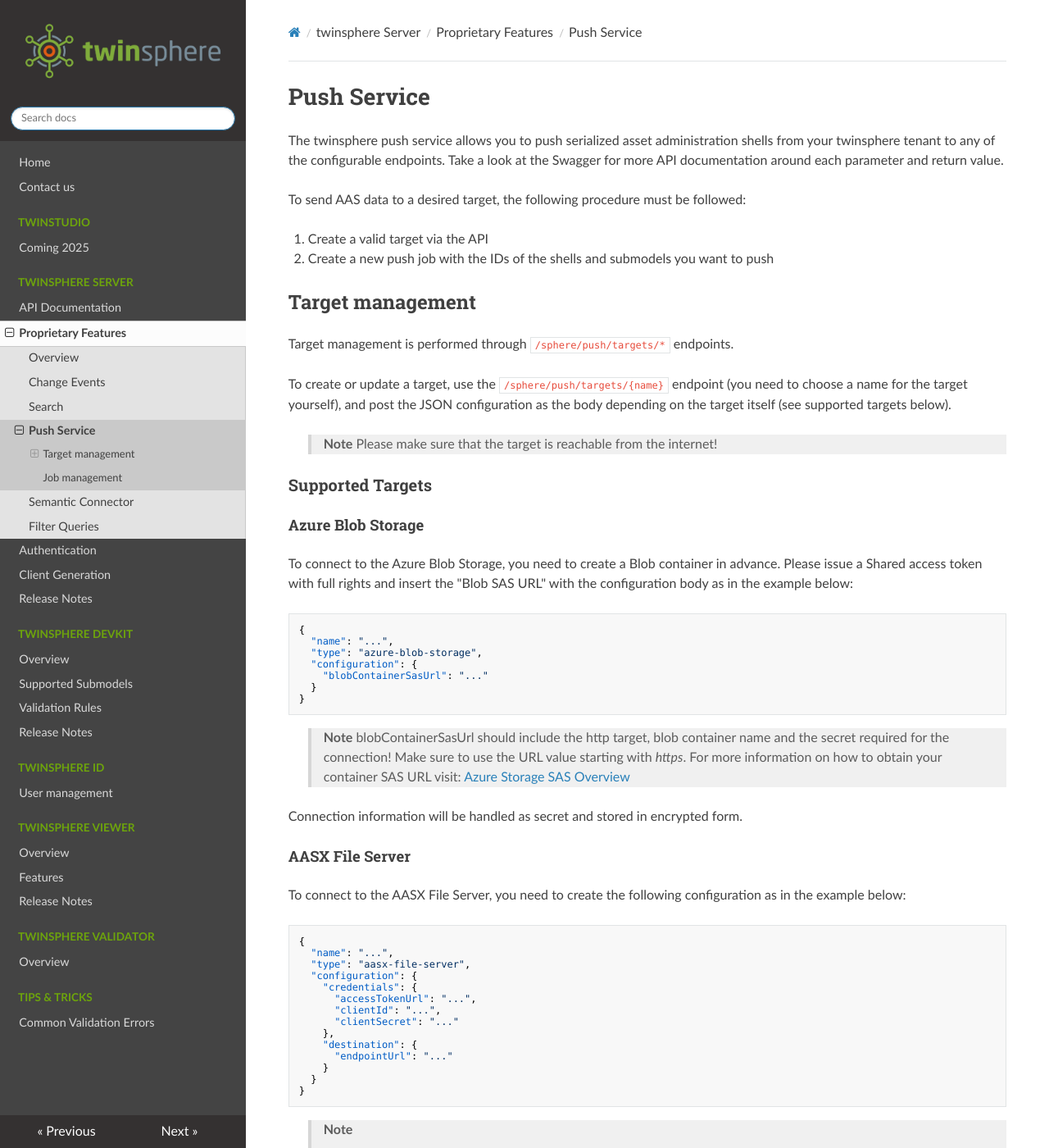
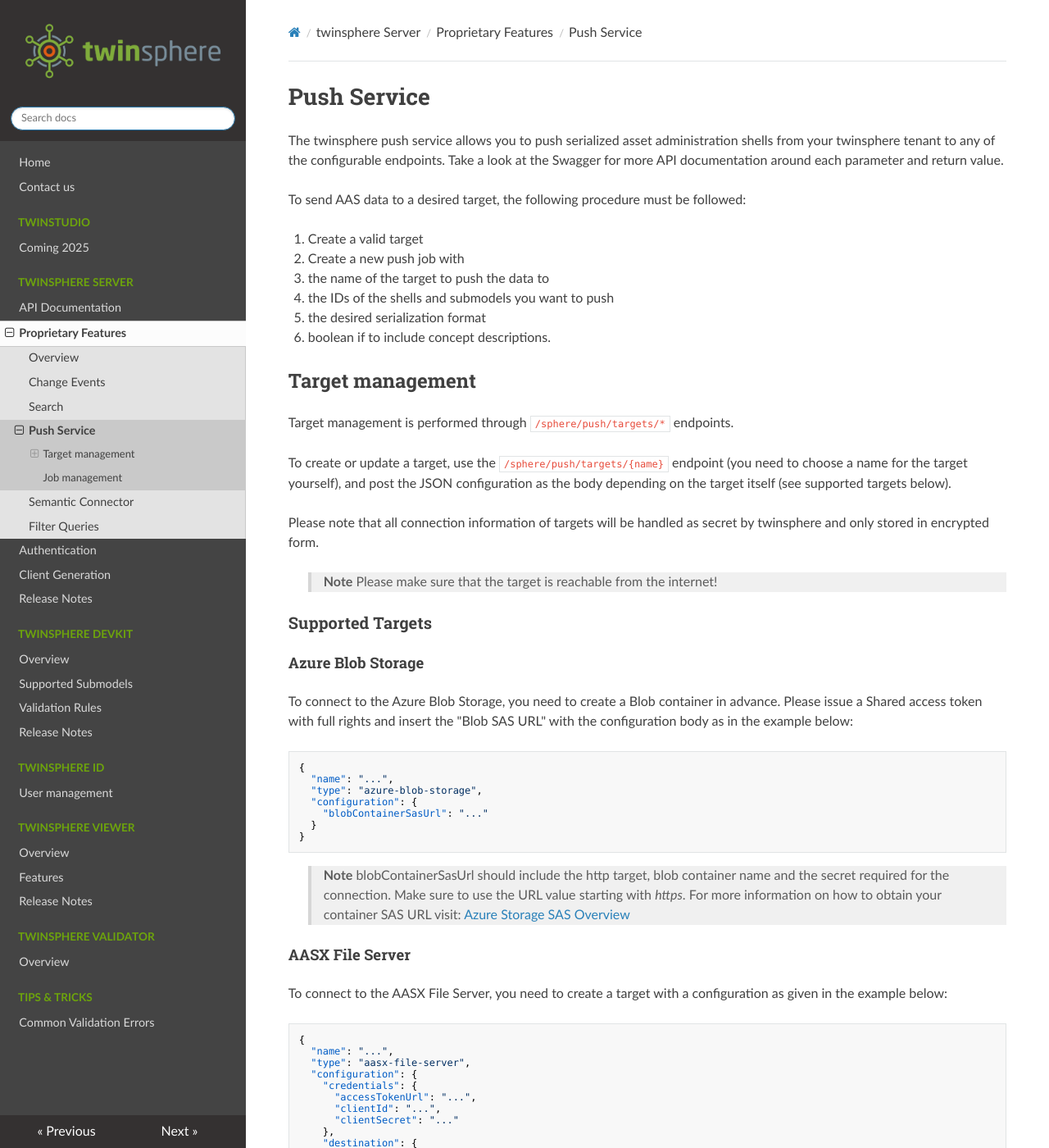
Before and after one commit to twinsphere/twinsphere.github.io, an MkDocs documentation site: the page built from docs/api-push-service.md, in a window 1280 px wide and 1400 px high. Shown: the whole window at 82% size. Built offline with MkDocs 1.6.1, drawn with Linux system fonts in a browser that asks for light colours; nearby versions of some CDN libraries; some of the changed text lies outside the part shown.

Commit message:
feat(sharecat): Revised text on push feature

````diff
--- a/docs/api-push-service.md
+++ b/docs/api-push-service.md
@@ -6,8 +6,13 @@
 
 To send AAS data to a desired target, the following procedure must be followed:
 
-1. Create a valid target via the API
-2. Create a new push job with the IDs of the shells and submodels you want to push
+1. Create a valid target
+2. Create a new push job with
+  1. the name of the target to push the data to
+  2. the IDs of the shells and submodels you want to push
+  3. the desired serialization format
+  4. boolean if to include concept descriptions.
+
 
 ## Target management
 
@@ -16,6 +21,8 @@
 To create or update a target, use the `/sphere/push/targets/{name}` endpoint
 (you need to choose a name for the target yourself), and post the JSON configuration
 as the body depending on the target itself (see supported targets below).
+
+Please note that all connection information of targets will be handled as secret by twinsphere and only stored in encrypted form.
 
 > **Note**
 > Please make sure that the target is reachable from the internet!
@@ -40,15 +47,14 @@
 
 > **Note**
 > blobContainerSasUrl should include the http target, blob container name and the secret
-> required for the connection! Make sure to use the URL value starting with *https*.
+> required for the connection. Make sure to use the URL value starting with *https*.
 > For more information on how to obtain your container SAS URL
 > visit: [Azure Storage SAS Overview](https://learn.microsoft.com/en-us/azure/storage/common/storage-sas-overview)
 
-Connection information will be handled as secret and stored in encrypted form.
 
 #### AASX File Server
 
-To connect to the AASX File Server, you need to create the following configuration as in the example below:
+To connect to the AASX File Server, you need to create a target with a configuration as given in the example below:
 
 ```json
 {
@@ -75,7 +81,7 @@
 
 #### Sharecat
 
-To connect to Sharecat, you need to create the following configuration as in the example below:
+To connect to Sharecat, you need to create a target with a configuration as given in the example below:
 
 ```json
 {
````
